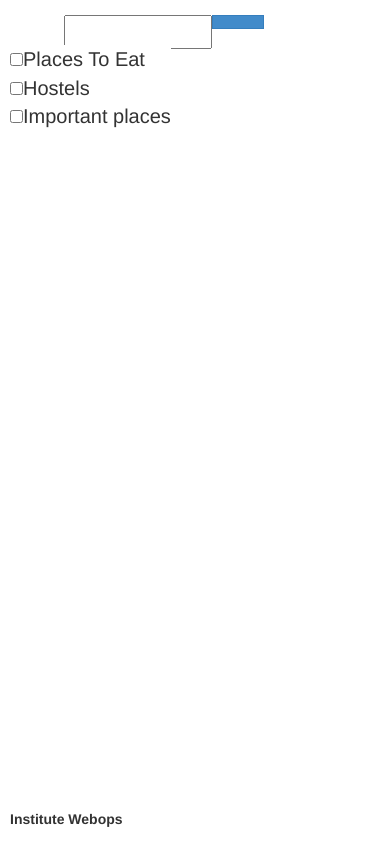
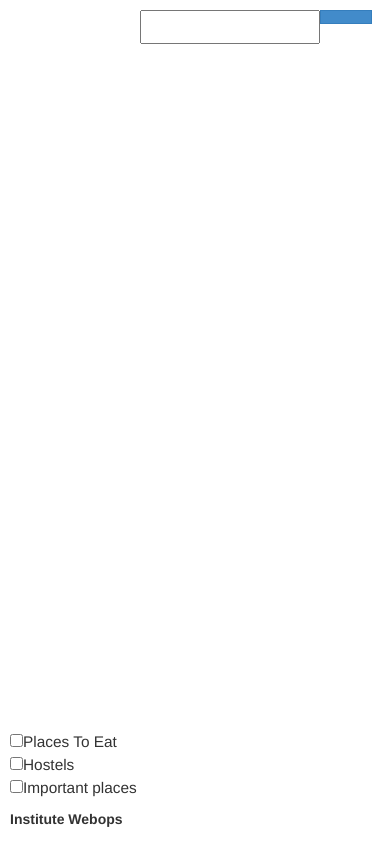
Before and after one commit to srikarrohit/Institute_Maps, a PHP site: page / in a window 390 px wide; the page is wider, and only the part inside the window is pictured. Run offline with PHP 8.4, Linux system fonts and the light colour scheme; some libraries are stand-ins or nearby versions.

Commit message:
added some changes to css

```diff
--- a/css/map.css
+++ b/css/map.css
@@ -131,6 +131,13 @@ background-color: transparent!important;
 	.font{
 		font-size: 150%;
 	}
+	#checkboxes{
+		font-size:60px;
+	}
+	.searchform{
+		width:100%;
+		top:0px;
+	}
 }
 .bot{
 	margin-bottom: 15px;
--- a/index.php
+++ b/index.php
@@ -17,10 +17,10 @@ session_start();
 	</head>
   <body>
     <div class="wrapper">
-      <div class="col-md-4 col-sm-2 hidden-xs col-lg-4 maphead">
+      <div class="col-md-10 col-sm-8 hidden-xs col-lg-4 col-md-offset-4 col-lg-offset-4 col-sm-offset-4 maphead">
       <p>IITM Institute Map</p>
     </div>
-      <div class="searchform col-md-10 col-sm-10 col-xs-10 col-lg-10">
+      <div class="searchform col-md-10 col-sm-10 col-xs-10 col-lg-10 col-xs-offset-2 col-sm-offset-0 col-md-offset-0 col-lg-offset-0">
      	<form name="form_name" id="fname" onsubmit="return locdata();">
             <input type="text" list="sugg" name="search2" id="search1" class="box col-md-6 col-sm-6 col-xs-6 col-lg-6 col-md-offset-4 col-sm-offset-4 col-xs-offset-2 col-lg-offset-4" onkeyup="showResult(this.value,event); road_1();" autocomplete="off">
             <button class="btn btn-primary" onclick="locdata();"><i id="btn" class='fa fa-search'></i></button>
@@ -29,7 +29,7 @@ session_start();
 	  </div>
 
 
-	  <div id="checkboxes" style="z-index:10000000;left:10px;top:45px;position:fixed;background:white;font-size: 20px;">
+	  <div id="checkboxes" style="z-index:10000000;left:10px;bottom:45px;position:fixed;background:white;font-size:110%;">
 		<ul>
 			<li><input type="checkbox" id="places" onclick="onchangecheckbox(this)">Places To Eat</li>
 			<li><input type="checkbox" id="hostels" onclick="onchangecheckbox1(this)">Hostels</li>
```
